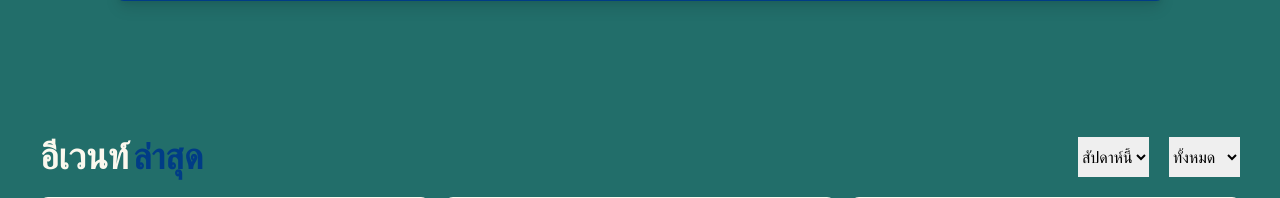
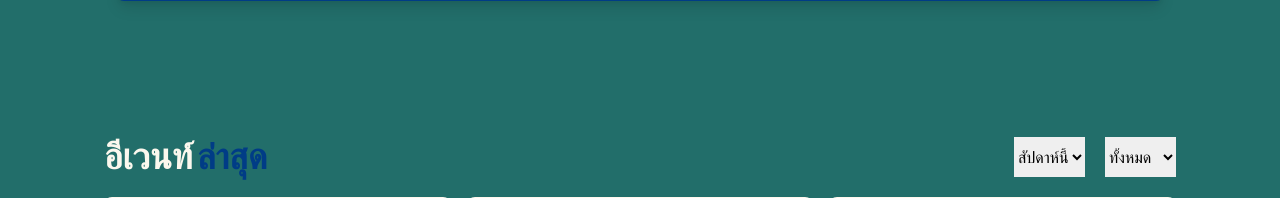
Before and after one commit to TheeraphatStudent/my-web-developmet, a PHP site: page /final_project/code/index.php in a window 1280 px wide. Shown: the part 775-973 px from the top of the page. Run offline with PHP 8.4, Linux system fonts and the light colour scheme.

Commit message:
feat; added padding

```diff
--- a/final_project/code/view/LandingView.php
+++ b/final_project/code/view/LandingView.php
@@ -54,14 +54,14 @@ $calendar = new SchedulerCalendar();
     <!-- Landing Content -->
     <div class="flex flex-col items-center w-full h-full min-h-fit gap-5 *:w-full *:h-full my-8">
         <!-- Filter -->
-        <div class="w-full max-w-content h-fit max-h-fit mx-10">
+        <div class="w-full max-w-content h-fit max-h-fit mx-10 px-5 lg:px-16">
             <?php
             $filter->render();
             ?>
         </div>
 
         <!-- Content -->
-        <div class="grid grid-cols-1 md:grid-cols-2 lg:grid-cols-3 gap-4 w-full max-w-content h-full min-h-fit mx-10">
+        <div class="grid grid-cols-1 md:grid-cols-2 lg:grid-cols-3 gap-4 w-full max-w-content h-full min-h-fit mx-10 px-5 lg:px-16">
             <?php for ($i = 0; $i < 6; $i++) : ?>
                 <div class="flex flex-col justify-between items-center p-5 gap-4 rounded-lg w-full h-[422px] shadow-md bg-orange-50">
                     <div class="flex flex-col justify-between items-center gap-[150px] rounded w-full h-60 bg-[url(https://picsum.photos/seed/picsum/1920/1080)] overflow-hidden">
```
